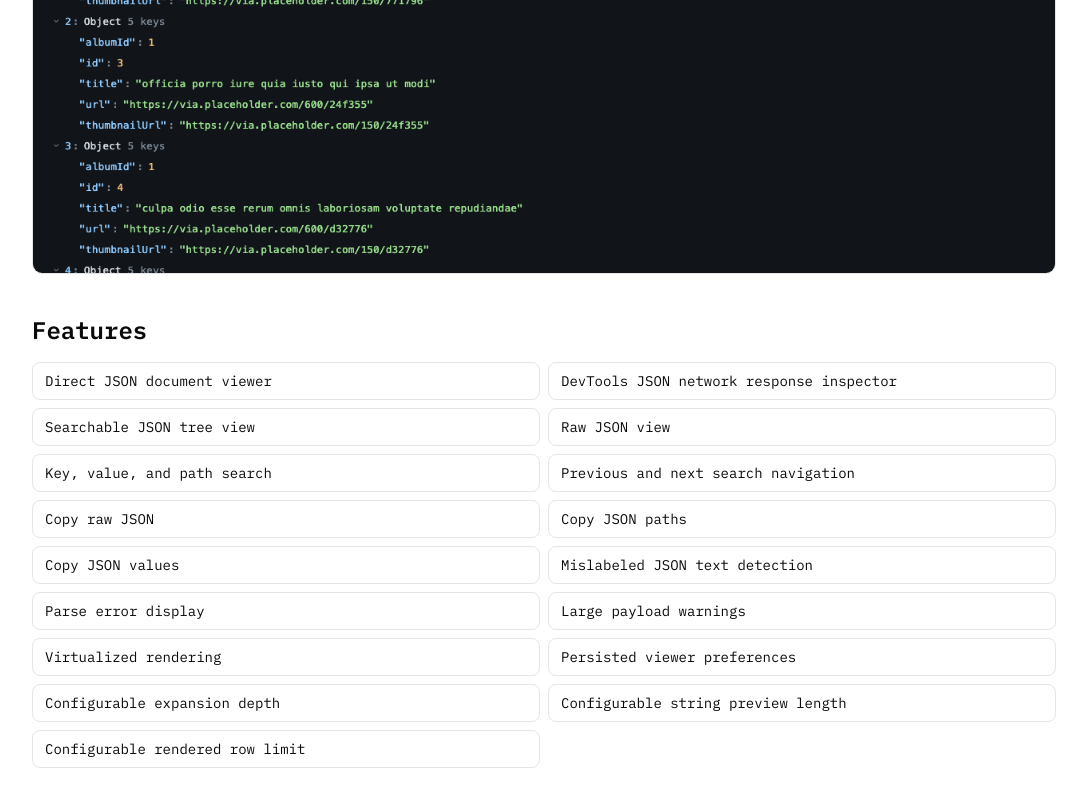
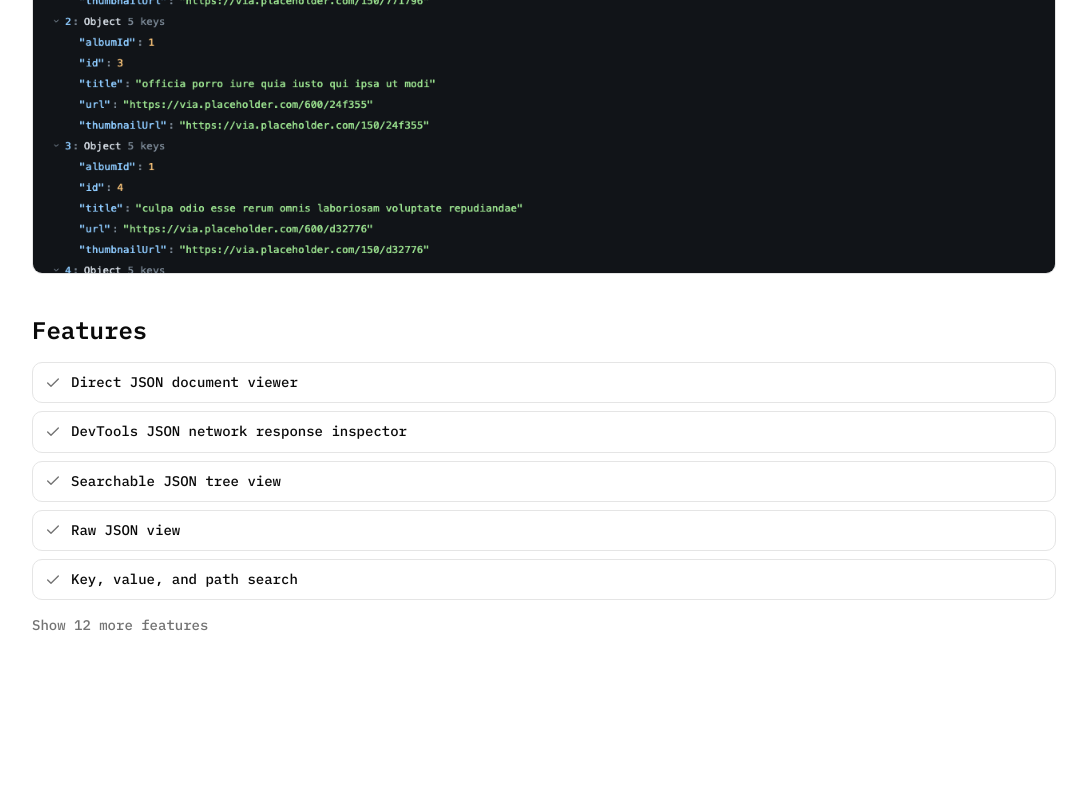
Before and after one commit to DavidAsrorxonov/tools.dovudkhon, a Next.js app: page /p/json-lens in a window 1280 px wide. Shown: the part 1007-1807 px from the top of the page, without its empty margins (96-1183 px from the left). After the commit the page ends 1675 px from the top, so only its background shows below. Built offline with nearby package versions, Linux system fonts and the light colour scheme.

Commit message:
feat: implement collapsible feature list in ToolPage with new UI components

```diff
--- a/app/p/[tool]/page.tsx
+++ b/app/p/[tool]/page.tsx
@@ -12,9 +12,21 @@ import {
   CarouselNext,
   CarouselPrevious,
 } from "@/components/ui/carousel";
+import {
+  Collapsible,
+  CollapsibleContent,
+  CollapsibleTrigger,
+} from "@/components/ui/collapsible";
+import {
+  Item,
+  ItemContent,
+  ItemGroup,
+  ItemMedia,
+  ItemTitle,
+} from "@/components/ui/item";
 import { tools } from "@/data/tools";
 import type { Tool } from "@/types/tool";
-import { Wrench } from "lucide-react";
+import { Check, Wrench } from "lucide-react";
 import Image from "next/image";
 import Link from "next/link";
 import { notFound } from "next/navigation";
@@ -25,6 +37,8 @@ type Props = {
   }>;
 };
 
+const VISIBLE_FEATURE_COUNT = 5;
+
 const ToolPage = async ({ params }: Props) => {
   const { tool: slug } = await params;
 
@@ -33,6 +47,9 @@ const ToolPage = async ({ params }: Props) => {
   if (!tool) {
     notFound();
   }
+
+  const visibleFeatures = tool.features?.slice(0, VISIBLE_FEATURE_COUNT) ?? [];
+  const hiddenFeatures = tool.features?.slice(VISIBLE_FEATURE_COUNT) ?? [];
 
   return (
     <main className="w-full px-4 py-8 sm:px-6 lg:px-8">
@@ -139,16 +156,46 @@ const ToolPage = async ({ params }: Props) => {
         {tool.features && tool.features.length > 0 ? (
           <section className="space-y-4">
             <h2 className="text-2xl font-semibold tracking-normal">Features</h2>
-            <ul className="grid gap-2 sm:grid-cols-2">
-              {tool.features.map((feature) => (
-                <li
-                  key={feature}
-                  className="rounded-md border bg-card px-3 py-2 text-sm text-card-foreground"
-                >
-                  {feature}
-                </li>
-              ))}
-            </ul>
+            <Collapsible className="space-y-3">
+              <ItemGroup className="gap-2">
+                {visibleFeatures.map((feature) => (
+                  <Item key={feature} variant="outline">
+                    <ItemMedia variant="icon" className="text-muted-foreground">
+                      <Check className="size-4" />
+                    </ItemMedia>
+                    <ItemContent>
+                      <ItemTitle>{feature}</ItemTitle>
+                    </ItemContent>
+                  </Item>
+                ))}
+              </ItemGroup>
+
+              {hiddenFeatures.length > 0 ? (
+                <>
+                  <CollapsibleContent>
+                    <ItemGroup className="gap-2 pt-2">
+                      {hiddenFeatures.map((feature) => (
+                        <Item key={feature} variant="outline">
+                          <ItemMedia
+                            variant="icon"
+                            className="text-muted-foreground"
+                          >
+                            <Check className="size-4" />
+                          </ItemMedia>
+                          <ItemContent>
+                            <ItemTitle>{feature}</ItemTitle>
+                          </ItemContent>
+                        </Item>
+                      ))}
+                    </ItemGroup>
+                  </CollapsibleContent>
+
+                  <CollapsibleTrigger className="text-sm font-medium text-muted-foreground transition-colors hover:text-foreground">
+                    Show {hiddenFeatures.length} more features
+                  </CollapsibleTrigger>
+                </>
+              ) : null}
+            </Collapsible>
           </section>
         ) : null}
       </article>
--- /dev/null
+++ b/components/ui/collapsible.tsx
@@ -0,0 +1,21 @@
+"use client"
+
+import { Collapsible as CollapsiblePrimitive } from "@base-ui/react/collapsible"
+
+function Collapsible({ ...props }: CollapsiblePrimitive.Root.Props) {
+  return <CollapsiblePrimitive.Root data-slot="collapsible" {...props} />
+}
+
+function CollapsibleTrigger({ ...props }: CollapsiblePrimitive.Trigger.Props) {
+  return (
+    <CollapsiblePrimitive.Trigger data-slot="collapsible-trigger" {...props} />
+  )
+}
+
+function CollapsibleContent({ ...props }: CollapsiblePrimitive.Panel.Props) {
+  return (
+    <CollapsiblePrimitive.Panel data-slot="collapsible-content" {...props} />
+  )
+}
+
+export { Collapsible, CollapsibleTrigger, CollapsibleContent }
--- /dev/null
+++ b/components/ui/item.tsx
@@ -0,0 +1,201 @@
+import * as React from "react"
+import { mergeProps } from "@base-ui/react/merge-props"
+import { useRender } from "@base-ui/react/use-render"
+import { cva, type VariantProps } from "class-variance-authority"
+import { cn } from "cn"
+
+import { Separator } from "@/components/ui/separator"
+
+function ItemGroup({ className, ...props }: React.ComponentProps<"div">) {
+  return (
+    <div
+      role="list"
+      data-slot="item-group"
+      className={cn(
+        "group/item-group flex w-full flex-col gap-4 has-data-[size=sm]:gap-2.5 has-data-[size=xs]:gap-2",
+        className
+      )}
+      {...props}
+    />
+  )
+}
+
+function ItemSeparator({
+  className,
+  ...props
+}: React.ComponentProps<typeof Separator>) {
+  return (
+    <Separator
+      data-slot="item-separator"
+      orientation="horizontal"
+      className={cn("my-2", className)}
+      {...props}
+    />
+  )
+}
+
+const itemVariants = cva(
+  "group/item flex w-full flex-wrap items-center rounded-lg border text-sm transition-colors duration-100 outline-none focus-visible:border-ring focus-visible:ring-[3px] focus-visible:ring-ring/50 [a]:transition-colors [a]:hover:bg-muted",
+  {
+    variants: {
+      variant: {
+        default: "border-transparent",
+        outline: "border-border",
+        muted: "border-transparent bg-muted/50",
+      },
+      size: {
+        default: "gap-2.5 px-3 py-2.5",
+        sm: "gap-2.5 px-3 py-2.5",
+        xs: "gap-2 px-2.5 py-2 in-data-[slot=dropdown-menu-content]:p-0",
+      },
+    },
+    defaultVariants: {
+      variant: "default",
+      size: "default",
+    },
+  }
+)
+
+function Item({
+  className,
+  variant = "default",
+  size = "default",
+  render,
+  ...props
+}: useRender.ComponentProps<"div"> & VariantProps<typeof itemVariants>) {
+  return useRender({
+    defaultTagName: "div",
+    props: mergeProps<"div">(
+      {
+        className: cn(itemVariants({ variant, size, className })),
+      },
+      props
+    ),
+    render,
+    state: {
+      slot: "item",
+      variant,
+      size,
+    },
+  })
+}
+
+const itemMediaVariants = cva(
+  "flex shrink-0 items-center justify-center gap-2 group-has-data-[slot=item-description]/item:translate-y-0.5 group-has-data-[slot=item-description]/item:self-start [&_svg]:pointer-events-none",
+  {
+    variants: {
+      variant: {
+        default: "bg-transparent",
+        icon: "[&_svg:not([class*='size-'])]:size-4",
+        image:
+          "size-10 overflow-hidden rounded-sm group-data-[size=sm]/item:size-8 group-data-[size=xs]/item:size-6 [&_img]:size-full [&_img]:object-cover",
+      },
+    },
+    defaultVariants: {
+      variant: "default",
+    },
+  }
+)
+
+function ItemMedia({
+  className,
+  variant = "default",
+  ...props
+}: React.ComponentProps<"div"> & VariantProps<typeof itemMediaVariants>) {
+  return (
+    <div
+      data-slot="item-media"
+      data-variant={variant}
+      className={cn(itemMediaVariants({ variant, className }))}
+      {...props}
+    />
+  )
+}
+
+function ItemContent({ className, ...props }: React.ComponentProps<"div">) {
+  return (
+    <div
+      data-slot="item-content"
+      className={cn(
+        "flex flex-1 flex-col gap-1 group-data-[size=xs]/item:gap-0 [&+[data-slot=item-content]]:flex-none",
+        className
+      )}
+      {...props}
+    />
+  )
+}
+
+function ItemTitle({ className, ...props }: React.ComponentProps<"div">) {
+  return (
+    <div
+      data-slot="item-title"
+      className={cn(
+        "line-clamp-1 flex w-fit items-center gap-2 text-sm leading-snug font-medium underline-offset-4",
+        className
+      )}
+      {...props}
+    />
+  )
+}
+
+function ItemDescription({ className, ...props }: React.ComponentProps<"p">) {
+  return (
+    <p
+      data-slot="item-description"
+      className={cn(
+        "line-clamp-2 text-left text-sm leading-normal font-normal text-muted-foreground group-data-[size=xs]/item:text-xs [&>a]:underline [&>a]:underline-offset-4 [&>a:hover]:text-primary",
+        className
+      )}
+      {...props}
+    />
+  )
+}
+
+function ItemActions({ className, ...props }: React.ComponentProps<"div">) {
+  return (
+    <div
+      data-slot="item-actions"
+      className={cn("flex items-center gap-2", className)}
+      {...props}
+    />
+  )
+}
+
+function ItemHeader({ className, ...props }: React.ComponentProps<"div">) {
+  return (
+    <div
+      data-slot="item-header"
+      className={cn(
+        "flex basis-full items-center justify-between gap-2",
+        className
+      )}
+      {...props}
+    />
+  )
+}
+
+function ItemFooter({ className, ...props }: React.ComponentProps<"div">) {
+  return (
+    <div
+      data-slot="item-footer"
+      className={cn(
+        "flex basis-full items-center justify-between gap-2",
+        className
+      )}
+      {...props}
+    />
+  )
+}
+
+export {
+  Item,
+  ItemMedia,
+  ItemContent,
+  ItemActions,
+  ItemGroup,
+  ItemSeparator,
+  ItemTitle,
+  ItemDescription,
+  ItemHeader,
+  ItemFooter,
+}
```
